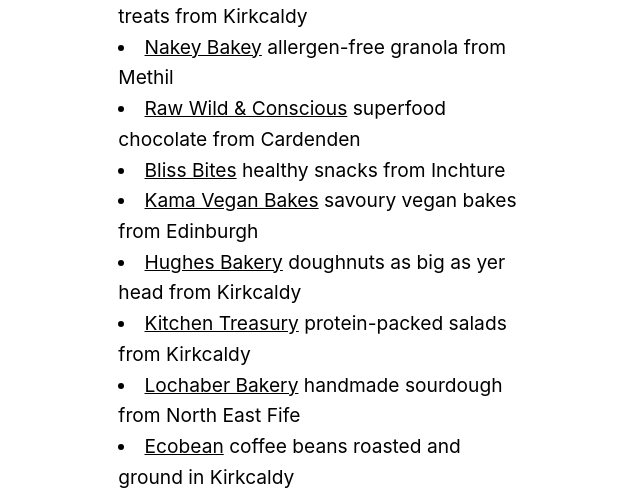
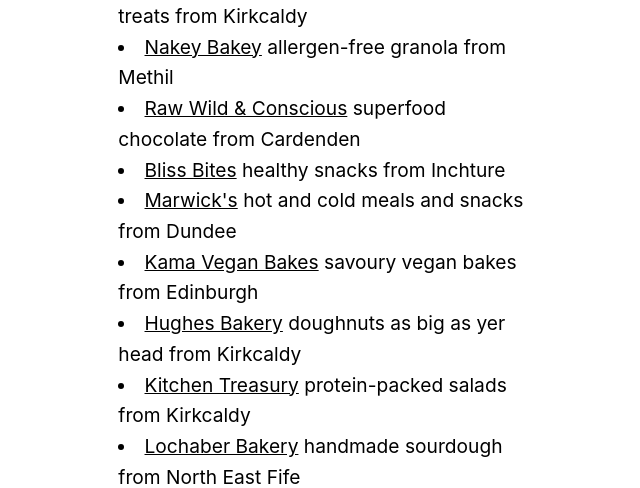
Before and after one commit to rhiaro/vegfest, a PHP site: page /who in a window 1280 px wide. Shown: the part 484-972 px from the top of the page, without its empty margins (316-956 px from the left). Run offline with PHP 8.4, Linux system fonts and the light colour scheme.

Commit message:
content: add Marwick's

```diff
--- a/who.php
+++ b/who.php
@@ -13,6 +13,7 @@ We're looking forward to vegan treats from:
   <li><a target="_blank" href="https://www.nakeybakeyco.com/">Nakey Bakey</a> allergen-free granola from Methil</li>
   <li><a target="_blank" href="https://www.rawwildandconscious.com/">Raw Wild & Conscious</a> superfood chocolate from Cardenden</li>
   <li><a target="_blank" href="https://blissbitesscotland.co.uk/">Bliss Bites</a> healthy snacks from Inchture</li>
+  <li><a target="_blank" href="https://www.marwicksvegankitchen.com/">Marwick's</a> hot and cold meals and snacks from Dundee</li>
   <li><a target="_blank" href="https://www.facebook.com/kamaveganbakez/">Kama Vegan Bakes</a> savoury vegan bakes from Edinburgh</li>
   <li><a target="_blank" href="https://www.facebook.com/people/Hughes-Bakery-Company/">Hughes Bakery</a> doughnuts as big as yer head from Kirkcaldy</li>
   <li><a target="_blank" href="https://www.facebook.com/people/The-Kitchen-Treasury/61554324862777/">Kitchen Treasury</a> protein-packed salads from Kirkcaldy</li>
```
